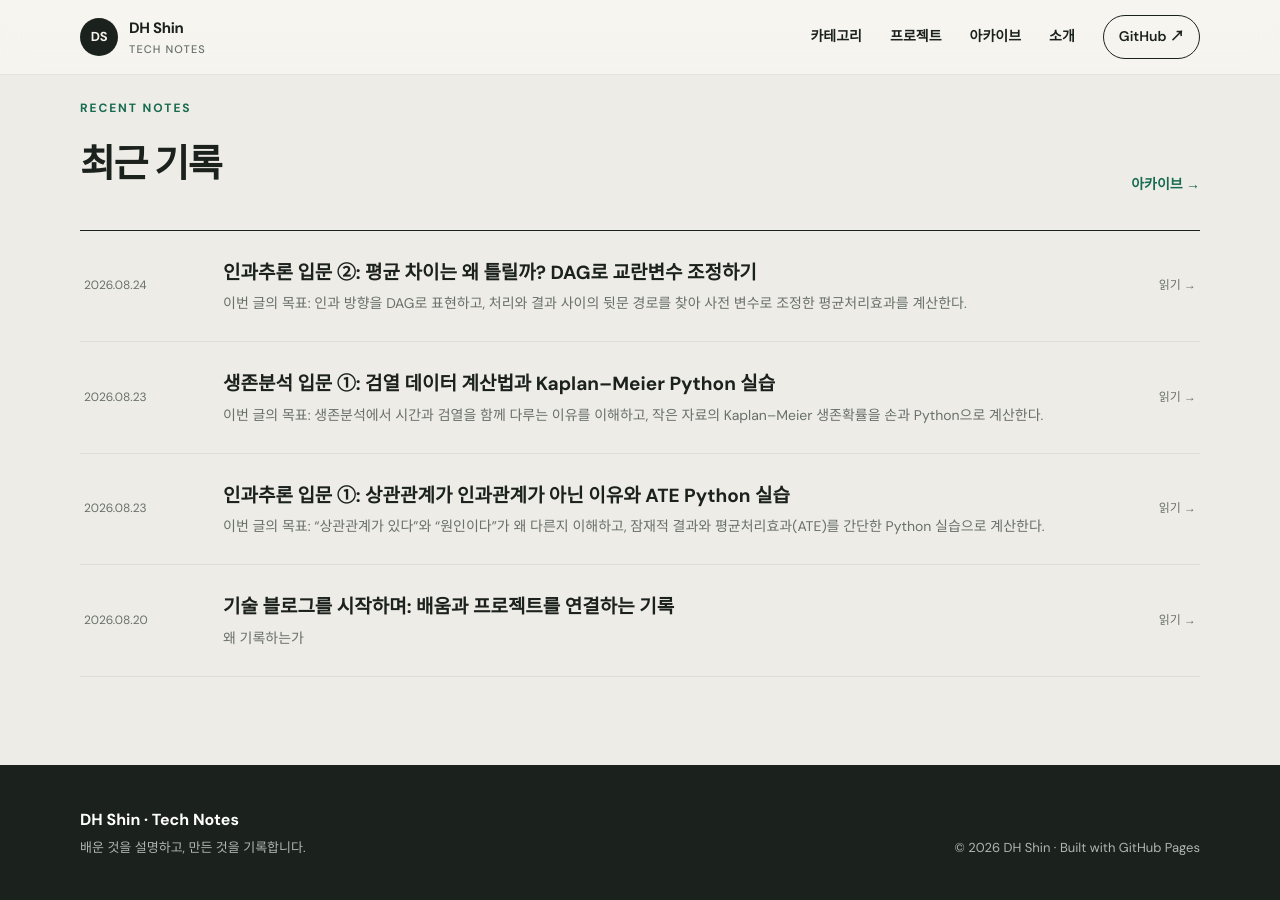
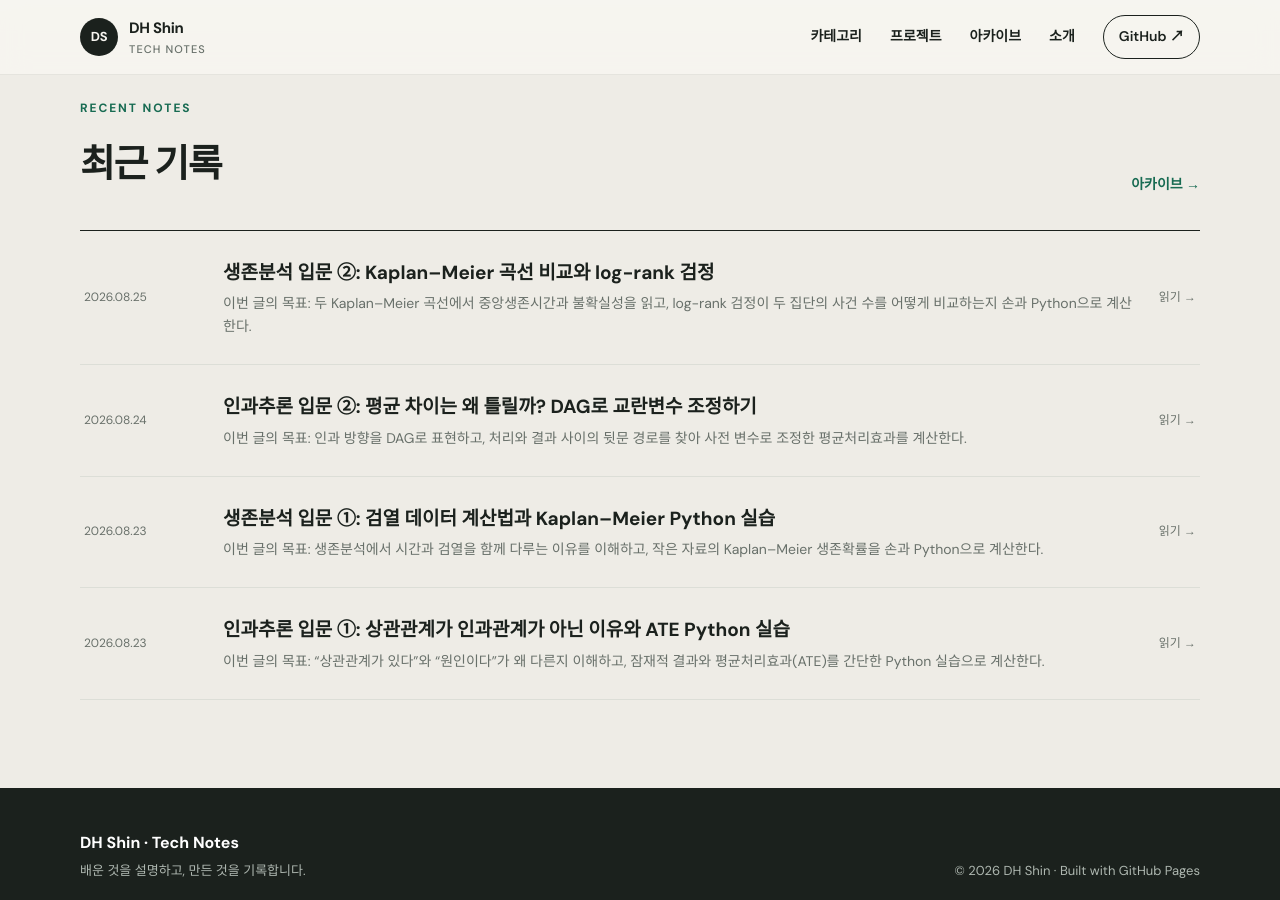
Before and after one commit to dhshin96/dhshin96.github.io, a Jekyll site: the page built from index.html, in a window 1280 px wide and 900 px high, scrolled down 1354 px. Built offline with Jekyll 4.4.1, drawn with Linux system fonts in a browser that asks for light colours; some of the changed lines change nothing that is shown.

Commit message:
Add Kaplan-Meier group comparison lesson

````diff
--- a/_posts/2026-08-23-survival-analysis-roadmap.md
+++ b/_posts/2026-08-23-survival-analysis-roadmap.md
@@ -251,7 +251,7 @@ H의 `event`를 1에서 0으로 바꿔 보자. 마지막 생존확률이 0까지
 
 ## 다음 글
 
-다음 글에서는 Kaplan–Meier 곡선을 직접 그려 보고 두 집단의 곡선을 비교한다. 생존확률의 신뢰구간, 중앙생존시간, log-rank 검정을 순서대로 공부할 예정이다. Cox 비례위험 모형과 위험함수는 그다음 단계에서 별도의 글로 다룬다.
+다음 글인 [생존분석 입문 ②: Kaplan–Meier 곡선 비교와 log-rank 검정]({{ '/posts/km-curve-logrank/' | relative_url }})에서는 두 집단의 곡선에서 신뢰구간과 중앙생존시간을 읽고, 관측·기대 사건 수로 log-rank 통계량을 계산한다. Cox 비례위험 모형과 위험함수는 그다음 단계에서 별도의 글로 다룬다.
 
 ## 참고 자료
 
--- /dev/null
+++ b/_posts/2026-08-25-km-curve-logrank.md
@@ -0,0 +1,197 @@
+---
+title: "생존분석 입문 ②: Kaplan–Meier 곡선 비교와 log-rank 검정"
+date: 2026-08-25 09:00:00 +0900
+categories: [기반 지식, 학습과 모델링]
+tags: [생존분석, Kaplan-Meier, log-rank, 중앙생존시간, 신뢰구간, Python]
+description: "두 집단의 생존곡선에서 중앙생존시간과 불확실성을 읽고, 관측·기대 사건 수로 log-rank 검정 통계량과 p값을 계산하는 Python 실습을 진행합니다."
+reading_time: 12
+series: "처음 시작하는 생존분석"
+level: "입문"
+math: true
+---
+
+> **이번 글의 목표:** 두 Kaplan–Meier 곡선에서 중앙생존시간과 불확실성을 읽고, log-rank 검정이 두 집단의 사건 수를 어떻게 비교하는지 손과 Python으로 계산한다.
+
+두 집단의 생존곡선을 그렸더니 한 곡선이 더 위에 있다고 하자. 눈으로 보이는 간격만으로 두 집단이 다르다고 결론 내려도 될까? 표본이 작거나 검열이 많으면 곡선은 크게 흔들릴 수 있다. 이번 글에서는 **곡선이 어디에 있는가**와 **차이가 우연한 변동보다 큰가**를 구분한다.
+
+위험집합과 Kaplan–Meier 곱셈이 낯설다면 먼저 [생존분석 입문 ①의 검열과 Kaplan–Meier 손계산]({{ '/posts/survival-analysis-roadmap/' | relative_url }})을 복습하자. 이번 계산의 $n_j$와 $d_j$가 바로 그 글에서 사용한 값이다.
+
+## 1. 곡선에서 먼저 읽을 세 가지
+
+두 집단 A와 B의 Kaplan–Meier 추정량을 각각 $\widehat S_A(t)$, $\widehat S_B(t)$라고 하자. 그림에서는 다음 순서로 읽는다.
+
+1. 사건 시점에 각 곡선이 얼마나 내려가는가
+2. 시간에 따라 두 곡선의 간격과 순서가 유지되는가
+3. 뒤쪽까지 남아 있는 위험집합이 충분한가
+
+<figure class="study-figure">
+  <img src="{{ '/assets/images/survival-analysis/km-two-groups-logrank.svg' | relative_url }}" alt="A와 B 두 집단의 Kaplan-Meier 생존곡선, 중앙생존시간 7과 9, 후반부의 작은 위험집합을 함께 보여주는 그림">
+  <figcaption>그림 1. B 곡선이 대체로 위에 있지만, 표본이 8명씩뿐이므로 곡선 간격과 함께 불확실성을 확인해야 한다.</figcaption>
+</figure>
+
+곡선의 오른쪽 끝은 특히 조심해서 읽어야 한다. 시간이 지날수록 사건이나 검열로 위험집합이 작아져 한 번의 사건이 만드는 계단 폭이 커진다. 끝부분의 큰 차이가 반드시 강한 증거는 아니다.
+
+### 중앙생존시간
+
+**중앙생존시간**은 추정 생존확률이 처음으로 0.5 이하가 되는 시점이다.
+
+$$
+\widehat m=\inf\{t:\widehat S(t)\le 0.5\}
+$$
+
+그림에서는 A가 7, B가 9다. 따라서 B에서 사건까지의 시간이 표본상 더 길었다고 요약할 수 있다. 다만 곡선이 0.5까지 내려오지 않으면 중앙생존시간은 아직 추정할 수 없다. 마지막 관찰 시간을 중앙값이라고 대신 쓰면 안 된다.
+
+## 2. 한 줄의 곡선에도 불확실성이 있다
+
+Kaplan–Meier 곡선은 표본으로 계산한 추정값이다. 사건 시점 $t_j$의 위험집합을 $n_j$, 사건 수를 $d_j$라고 할 때 Greenwood 공식은 분산을 다음처럼 근사한다.
+
+$$
+\widehat{\mathrm{Var}}\{\widehat S(t)\}
+=\widehat S(t)^2
+\sum_{t_j\le t}\frac{d_j}{n_j(n_j-d_j)}
+$$
+
+$n_j$가 작거나 사건이 많이 발생하면 합이 커져 신뢰구간도 넓어진다. 실제 라이브러리는 구간이 0과 1 사이에 머물도록 흔히 log-log 변환을 적용한다. 신뢰구간은 “모집단 생존확률의 그럴듯한 범위”를 보여주지만, 같은 자료를 반복했을 때 개인의 사건 시간이 들어갈 범위는 아니다.
+
+작은 예제의 시간 7에서 A의 생존확률은 0.400이고 95% 신뢰구간은 약 0.066~0.734다. B는 0.686이고 약 0.213~0.912다. 점추정치는 다르지만 범위가 넓다는 사실이 먼저 보인다. 신뢰구간의 겹침만으로 검정 결론을 정하지 말고, 전체 사건 시점을 사용하는 검정을 따로 계산해야 한다.
+
+## 3. log-rank 검정의 직관
+
+log-rank 검정의 귀무가설은 두 집단의 사건 발생 양상이 시간 전체에서 같다는 것이다. 핵심 질문은 간단하다.
+
+> 두 집단이 같다면 각 사건 시점에 A에서 몇 건의 사건이 발생할 것으로 기대되는가?
+
+시점 $t_j$ 직전 A와 B의 위험집합을 $n_{Aj}$, $n_{Bj}$, 전체 사건 수를 $d_j$라고 하자. A의 기대 사건 수는 위험집합 비율만큼 배분한다.
+
+$$
+E_{Aj}=d_j\frac{n_{Aj}}{n_{Aj}+n_{Bj}}
+$$
+
+예제의 첫 사건 시점 2에는 두 집단이 각각 8명이고 전체 사건은 1건이다. 두 집단이 같다면 A의 기대 사건 수는 $1\times8/16=0.5$건이다. 실제로는 A에서 1건이 관측됐다. 이 **관측값과 기대값의 차이**를 모든 사건 시점에 걸쳐 더한다.
+
+예제 전체에서는 A의 관측 사건 수 $O_A=5$, 기대 사건 수 $E_A=3.05$다. 사건 시점별 차이의 분산을 합하면 $V_A=1.593$이고 검정통계량은 다음과 같다.
+
+$$
+\chi^2=\frac{(O_A-E_A)^2}{V_A}
+=\frac{(5-3.05)^2}{1.593}=2.388
+$$
+
+자유도 1인 카이제곱 분포에서 p값은 0.122다. 0.05보다 크므로 이 작은 자료만으로 두 집단의 생존분포가 다르다는 귀무가설을 기각하지 못한다. 이는 “두 집단이 같다”는 증명이 아니다. 중앙생존시간은 7과 9로 달랐지만, 표본 16명의 불확실성이 커서 차이를 분명히 구별하지 못했다는 뜻이다.
+
+## 4. Python으로 곡선 요약과 검정 재현하기
+
+아래 코드는 `numpy`와 Python 표준 라이브러리만 사용한다. Greenwood log-log 신뢰구간과 log-rank 통계량을 한 번에 계산한다.
+
+```python
+import math
+from statistics import NormalDist
+
+import numpy as np
+
+a_time = np.array([2, 3, 4, 5, 6, 7, 8, 9])
+a_event = np.array([1, 1, 0, 1, 0, 1, 0, 1])
+b_time = np.array([4, 5, 6, 7, 8, 9, 10, 11])
+b_event = np.array([0, 1, 0, 1, 0, 1, 0, 1])
+
+
+def km_summary(time, event, target=7):
+    survival = 1.0
+    greenwood_sum = 0.0
+    median = math.inf
+
+    for t in np.unique(time[event == 1]):
+        n = np.sum(time >= t)
+        d = np.sum((time == t) & (event == 1))
+        survival *= 1 - d / n
+        greenwood_sum += d / (n * (n - d)) if n > d else 0
+        if survival <= 0.5 and math.isinf(median):
+            median = float(t)
+        if t == target:
+            survival_at_target = survival
+            greenwood_at_target = greenwood_sum
+
+    z = NormalDist().inv_cdf(0.975)
+    loglog = math.log(-math.log(survival_at_target))
+    se_loglog = (
+        math.sqrt(greenwood_at_target)
+        / abs(math.log(survival_at_target))
+    )
+    lower = math.exp(-math.exp(loglog + z * se_loglog))
+    upper = math.exp(-math.exp(loglog - z * se_loglog))
+    return survival_at_target, lower, upper, median
+
+
+def logrank(time_a, event_a, time_b, event_b):
+    observed_a = expected_a = variance_a = 0.0
+    event_times = np.unique(np.r_[
+        time_a[event_a == 1], time_b[event_b == 1]
+    ])
+
+    for t in event_times:
+        n_a = np.sum(time_a >= t)
+        n_b = np.sum(time_b >= t)
+        d_a = np.sum((time_a == t) & (event_a == 1))
+        d_b = np.sum((time_b == t) & (event_b == 1))
+        n, d = n_a + n_b, d_a + d_b
+
+        observed_a += d_a
+        expected_a += d * n_a / n
+        if n > 1:
+            variance_a += n_a * n_b * d * (n - d) / (n**2 * (n - 1))
+
+    statistic = (observed_a - expected_a) ** 2 / variance_a
+    p_value = math.erfc(math.sqrt(statistic / 2))
+    return observed_a, expected_a, variance_a, statistic, p_value
+
+
+for name, time, event in [
+    ("A", a_time, a_event), ("B", b_time, b_event)
+]:
+    s, lower, upper, median = km_summary(time, event)
+    print(
+        f"{name}: S(7)={s:.3f}, 95% CI=({lower:.3f}, {upper:.3f}), "
+        f"median={median:.0f}"
+    )
+
+o, e, v, chi2, p = logrank(a_time, a_event, b_time, b_event)
+print(f"log-rank: O_A={o:.0f}, E_A={e:.3f}, V_A={v:.3f}")
+print(f"chi2={chi2:.3f}, p={p:.3f}")
+```
+
+실행 결과는 다음과 같다.
+
+```text
+A: S(7)=0.400, 95% CI=(0.066, 0.734), median=7
+B: S(7)=0.686, 95% CI=(0.213, 0.912), median=9
+log-rank: O_A=5, E_A=3.050, V_A=1.593
+chi2=2.388, p=0.122
+```
+
+## 5. 결과를 어디까지 해석할 수 있을까?
+
+log-rank 검정은 **차이가 있는지**를 묻지만 차이의 크기를 직접 주지 않는다. 따라서 p값만 쓰지 말고 두 곡선, 시간별 위험집합, 중앙생존시간과 신뢰구간을 함께 제시해야 한다. 곡선이 교차하면 이른 차이와 늦은 차이가 상쇄될 수도 있으므로, 전체 기간을 한 숫자로 요약한 결과를 특히 조심해서 읽는다.
+
+또한 관찰 자료의 두 집단을 비교한 p값은 원인과 효과를 말해 주지 않는다. 집단 선택에 공통 원인이 섞일 수 있는 이유는 [DAG로 교란과 뒷문 경로를 설명한 인과추론 입문]({{ '/posts/causal-dag-confounding/' | relative_url }})에서 확인할 수 있다. log-rank 검정은 검열이 각 집단에서 사건 위험과 독립적이라는 가정도 필요로 한다.
+
+## 직접 바꿔 보는 연습
+
+1. A의 시간 4 검열을 사건으로 바꾸고 곡선, 중앙생존시간, p값이 어떻게 달라지는지 확인한다.
+2. 두 집단의 마지막 관측 2개씩을 제거해 위험집합이 줄면 신뢰구간이 어떻게 변하는지 살펴본다.
+3. B의 사건 시간을 앞당겨 두 곡선이 교차하게 만든 뒤, 그림과 하나의 p값이 각각 무엇을 놓치는지 적어 본다.
+
+## 핵심 요약
+
+1. 중앙생존시간은 $\widehat S(t)$가 처음 0.5 이하가 되는 시점이며, 0.5에 도달하지 않으면 추정할 수 없다.
+2. Greenwood 공식은 위험집합이 작아질수록 Kaplan–Meier 추정의 불확실성이 커지는 이유를 보여준다.
+3. log-rank 검정은 각 사건 시점의 관측 사건 수와 귀무가설 아래 기대 사건 수를 누적해 비교한다.
+4. 큰 p값은 두 집단이 같다는 증명이 아니며, 작은 p값도 효과 크기나 인과효과를 뜻하지 않는다.
+
+## 다음 글
+
+다음 글에서는 순간적인 사건 발생 정도를 나타내는 **위험함수(hazard function)**와 두 집단의 위험비를 배운다. 이어서 Cox 비례위험 모형이 공변량을 포함해 위험비를 추정하는 원리와 비례위험 가정을 확인할 예정이다.
+
+## 참고 자료
+
+- Nathan Mantel (1966), [*Evaluation of Survival Data and Two New Rank Order Statistics Arising in Its Consideration*](https://pubmed.ncbi.nlm.nih.gov/5910392/), 검열된 생존 자료의 집단 비교를 위한 고전적 log-rank 방법을 제시한 논문이다.
+- [lifelines `KaplanMeierFitter` 공식 문서](https://lifelines.readthedocs.io/en/stable/fitters/univariate/KaplanMeierFitter.html), 생존함수, 중앙생존시간과 Greenwood log-log 신뢰구간 구현을 설명한다.
+- [lifelines `logrank_test` 공식 문서](https://lifelines.readthedocs.io/en/latest/lifelines.statistics.html#lifelines.statistics.logrank_test), 두 집단 log-rank 검정의 입력과 통계량·p값 출력을 설명한다.
````
Also changed, not shown: assets/images/survival-analysis/km-two-groups-logrank.svg (added).
